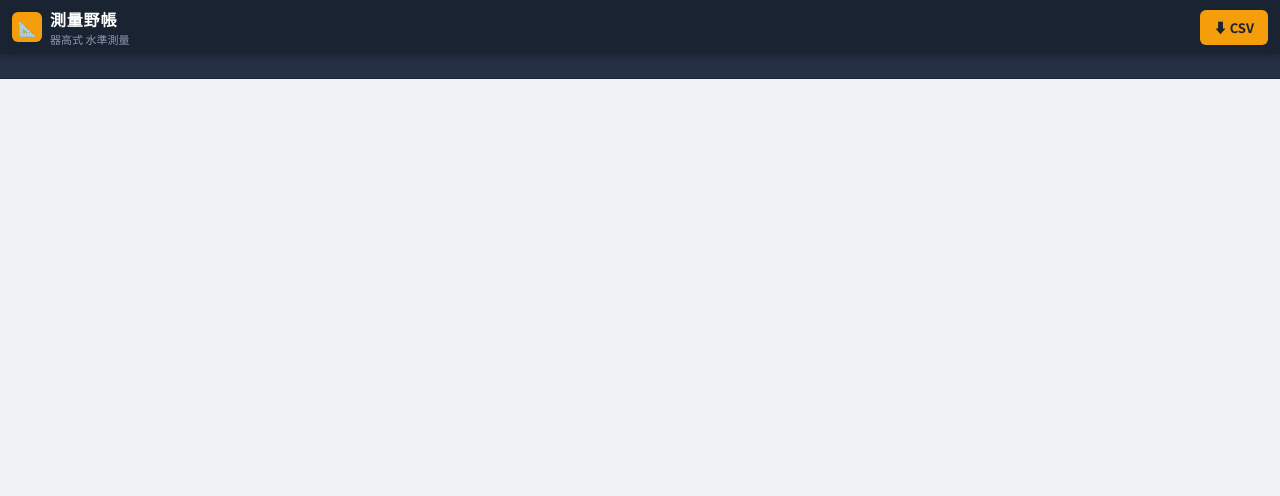
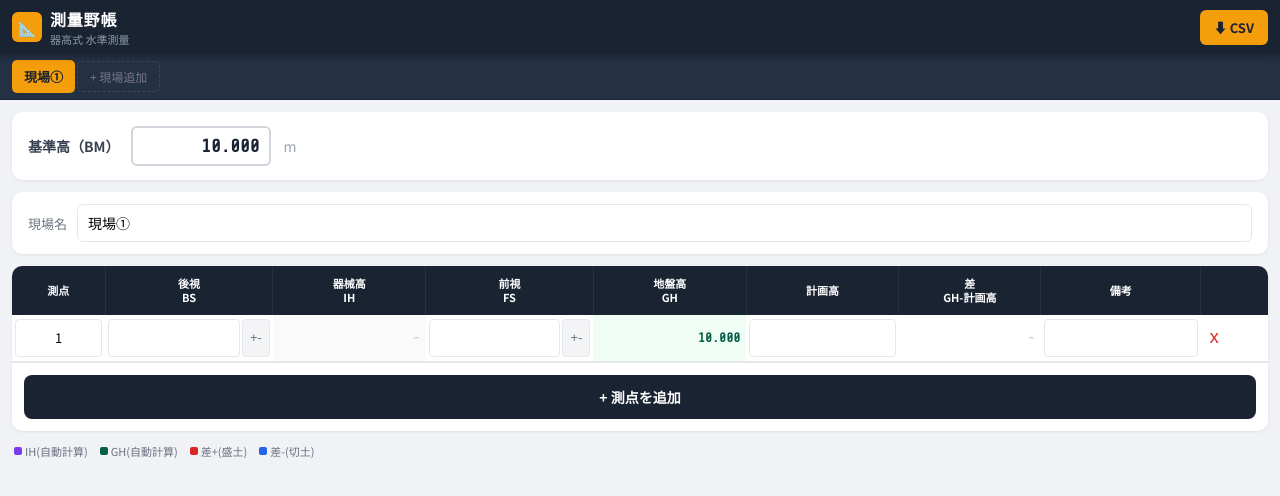
Before and after one commit to shirokagejp/sokuryo-yacho, a plain HTML site: page index.html in a window 1280 px wide. Drawn offline with nearby package versions, Linux system fonts and the light colour scheme.

Commit message:
Add files via upload

```diff
--- a/index.html
+++ b/index.html
@@ -3,12 +3,12 @@
 <head>
 <meta charset="UTF-8">
 <meta name="viewport" content="width=device-width, initial-scale=1.0, maximum-scale=1.0, user-scalable=no">
+<title>測量野帳</title>
 <link rel="manifest" href="./manifest.json">
 <meta name="theme-color" content="#1a2332">
 <meta name="apple-mobile-web-app-capable" content="yes">
 <meta name="apple-mobile-web-app-status-bar-style" content="black-translucent">
 <meta name="apple-mobile-web-app-title" content="測量野帳">
-<title>測量野帳</title>
 <link href="https://fonts.googleapis.com/css2?family=Noto+Sans+JP:wght@400;500;700&family=Share+Tech+Mono&display=swap" rel="stylesheet">
 <style>
   * { box-sizing: border-box; margin: 0; padding: 0; }
@@ -121,6 +121,7 @@ var STORAGE_KEY = 'sokuryo_yacho_v1';
 var sites = [];
 var activeSiteId = null;
 var saveTimer = null;
+var NA = 'autocomplete="off" autocorrect="off" autocapitalize="off" spellcheck="false"';
 
 function uid() { return Math.random().toString(36).substr(2,9); }
 function round3(v) { return Math.round(v * 1000) / 1000; }
@@ -133,17 +134,13 @@ function newSite(name) {
   return { id: id, name: name, bm: '10.000', rows: [newRow(1)] };
 }
 
-// ===== 保存・読込 =====
 function saveData() {
   try {
     var payload = JSON.stringify({ sites: sites, activeSiteId: activeSiteId });
     localStorage.setItem(STORAGE_KEY, payload);
     showSaved();
-  } catch(e) {
-    console.warn('保存失敗:', e);
-  }
+  } catch(e) {}
 }
-
 function showSaved() {
   var el = document.getElementById('saveIndicator');
   if (!el) return;
@@ -151,12 +148,10 @@ function showSaved() {
   if (el._t) clearTimeout(el._t);
   el._t = setTimeout(function() { el.textContent = ''; }, 2000);
 }
-
 function scheduleSave() {
   clearTimeout(saveTimer);
   saveTimer = setTimeout(saveData, 500);
 }
-
 function loadData() {
   try {
     var raw = localStorage.getItem(STORAGE_KEY);
@@ -172,24 +167,15 @@ function loadData() {
       if (!found) activeSiteId = sites[0].id;
       return true;
     }
-  } catch(e) {
-    console.warn('読込失敗:', e);
-  }
+  } catch(e) {}
   return false;
 }
 
-// ページを閉じる・更新する直前に必ず保存
-window.addEventListener('beforeunload', function() {
-  saveData();
-});
-// visibilityが隠れたとき（スマホでアプリ切替時）も保存
+window.addEventListener('beforeunload', function() { saveData(); });
 document.addEventListener('visibilitychange', function() {
-  if (document.visibilityState === 'hidden') {
-    saveData();
-  }
+  if (document.visibilityState === 'hidden') { saveData(); }
 });
 
-// ===== 計算 =====
 function calcRows(rows, bm) {
   var bmVal = parseFloat(bm) || 0;
   var ih = null;
@@ -226,7 +212,6 @@ function calcRows(rows, bm) {
   return result;
 }
 
-// ===== 描画 =====
 function render() { renderTabs(); renderMain(); }
 
 function renderTabs() {
@@ -240,7 +225,126 @@ function renderTabs() {
       var btn = document.createElement('button');
       btn.className = 'tab-btn' + (site.id === activeSiteId ? ' active' : '');
       btn.textContent = site.name;
-      btn.onclick = (function(sid) { return function() { activeSiteId = sid; render();
+      btn.onclick = (function(sid) {
+        return function() { activeSiteId = sid; render(); saveData(); };
+      })(site.id);
+      wrap.appendChild(btn);
+      if (sites.length > 1) {
+        var del = document.createElement('button');
+        del.className = 'tab-del';
+        del.textContent = 'x';
+        del.onclick = (function(sid) {
+          return function() { deleteSite(sid); };
+        })(site.id);
+        wrap.appendChild(del);
+      }
+      container.appendChild(wrap);
+    })(sites[i]);
+  }
+  var addBtn = document.createElement('button');
+  addBtn.className = 'tab-add';
+  addBtn.textContent = '+ 現場追加';
+  addBtn.onclick = openModal;
+  container.appendChild(addBtn);
+}
+
+function renderMain() {
+  var container = document.getElementById('mainContent');
+  var site = null;
+  for (var i = 0; i < sites.length; i++) {
+    if (sites[i].id === activeSiteId) { site = sites[i]; break; }
+  }
+  if (!site) { container.innerHTML = ''; return; }
+  var computed = calcRows(site.rows, site.bm);
+
+  var html = '<div class="bm-card">'
+    + '<span class="bm-label">基準高（BM）</span>'
+    + '<input class="bm-input" type="text" id="bmInput" value="' + esc(site.bm) + '" ' + NA + '>'
+    + '<span class="bm-unit">m</span></div>'
+    + '<div class="site-name-row">'
+    + '<span class="site-name-label">現場名</span>'
+    + '<input class="site-name-input" type="text" id="siteNameInput" value="' + esc(site.name) + '" maxlength="20" autocomplete="off"></div>'
+    + '<div class="table-card"><div class="table-wrap"><table><thead><tr>'
+    + '<th style="width:50px">測点</th>'
+    + '<th style="width:90px">後視\nBS</th>'
+    + '<th style="width:82px">器械高\nIH</th>'
+    + '<th style="width:90px">前視\nFS</th>'
+    + '<th style="width:82px">地盤高\nGH</th>'
+    + '<th style="width:82px">計画高</th>'
+    + '<th style="width:76px">差\nGH-計画高</th>'
+    + '<th style="width:86px">備考</th>'
+    + '<th style="width:36px"></th>'
+    + '</tr></thead><tbody id="tableBody">';
+
+  for (var j = 0; j < computed.length; j++) {
+    var row = computed[j];
+    var diffVal = row.diff !== '' ? parseFloat(row.diff) : null;
+    var diffClass = 'diff-empty', diffText = '-';
+    if (diffVal !== null) {
+      diffClass = diffVal > 0 ? 'diff-pos' : diffVal < 0 ? 'diff-neg' : 'diff-zero';
+      diffText = (diffVal > 0 ? '+' : '') + row.diff;
+    }
+    var ihClass = row.ih ? 'auto-cell auto-ih' : 'auto-cell auto-ih-empty';
+    var ghClass = row.gh ? 'auto-cell auto-gh' : 'auto-cell auto-gh-empty';
+    html += '<tr data-rowid="' + row.id + '">'
+      + '<td><input class="cell-input name" type="text" value="' + esc(row.no) + '" data-field="no" data-rowid="' + row.id + '" autocomplete="off"></td>'
+      + '<td><div class="input-wrap">'
+      + '<input class="cell-input' + (row.bs ? ' bs-filled' : '') + '" type="text" value="' + esc(row.bs) + '" data-field="bs" data-rowid="' + row.id + '" ' + NA + '>'
+      + '<button class="btn-pm" onclick="toggleSign(\'' + row.id + '\',\'bs\')">+-</button>'
+      + '</div></td>'
+      + '<td class="' + ihClass + '">' + (row.ih || '-') + '</td>'
+      + '<td><div class="input-wrap">'
+      + '<input class="cell-input' + (row.fs ? ' fs-filled' : '') + '" type="text" value="' + esc(row.fs) + '" data-field="fs" data-rowid="' + row.id + '" ' + NA + '>'
+      + '<button class="btn-pm" onclick="toggleSign(\'' + row.id + '\',\'fs\')">+-</button>'
+      + '</div></td>'
+      + '<td class="' + ghClass + '">' + (row.gh || '-') + '</td>'
+      + '<td><input class="cell-input" type="text" value="' + esc(row.planH) + '" data-field="planH" data-rowid="' + row.id + '" ' + NA + '></td>'
+      + '<td class="auto-cell ' + diffClass + '">' + diffText + '</td>'
+      + '<td><input class="cell-input remark" type="text" value="' + esc(row.remark) + '" data-field="remark" data-rowid="' + row.id + '" autocomplete="off"></td>'
+      + '<td><button class="btn-del-row" onclick="deleteRow(\'' + row.id + '\')">x</button></td>'
+      + '</tr>';
+  }
+
+  html += '</tbody></table></div>'
+    + '<div class="add-row-bar"><button class="btn-add-row" onclick="addRow()">+ 測点を追加</button></div></div>'
+    + '<div class="legend">'
+    + '<span><span class="dot" style="background:#7c3aed"></span>IH(自動計算)</span>'
+    + '<span><span class="dot" style="background:#065f46"></span>GH(自動計算)</span>'
+    + '<span><span class="dot" style="background:#dc2626"></span>差+(盛土)</span>'
+    + '<span><span class="dot" style="background:#2563eb"></span>差-(切土)</span>'
+    + '</div>';
+
+  container.innerHTML = html;
+
+  document.getElementById('bmInput').addEventListener('input', function(e) {
+    var s = null;
+    for (var i = 0; i < sites.length; i++) { if (sites[i].id === activeSiteId) { s = sites[i]; break; } }
+    if (s) { s.bm = e.target.value; rerenderComputed(s); scheduleSave(); }
+  });
+
+  document.getElementById('siteNameInput').addEventListener('input', function(e) {
+    var s = null;
+    for (var i = 0; i < sites.length; i++) { if (sites[i].id === activeSiteId) { s = sites[i]; break; } }
+    if (s) { s.name = e.target.value; renderTabs(); scheduleSave(); }
+  });
+
+  var inputs = document.querySelectorAll('[data-rowid][data-field]');
+  for (var k = 0; k < inputs.length; k++) {
+    inputs[k].addEventListener('input', function(e) {
+      var rowId = e.target.getAttribute('data-rowid');
+      var field = e.target.getAttribute('data-field');
+      var s = null;
+      for (var i = 0; i < sites.length; i++) { if (sites[i].id === activeSiteId) { s = sites[i]; break; } }
+      if (!s) return;
+      var row = null;
+      for (var j = 0; j < s.rows.length; j++) { if (s.rows[j].id === rowId) { row = s.rows[j]; break; } }
+      if (!row) return;
+      row[field] = e.target.value;
+      rerenderComputed(s);
+      scheduleSave();
+    });
+  }
+}
 
 function rerenderComputed(site) {
   var computed = calcRows(site.rows, site.bm);
@@ -249,9 +353,9 @@ function rerenderComputed(site) {
     var tr = document.querySelector('tr[data-rowid="' + row.id + '"]');
     if (!tr) continue;
     var cells = tr.querySelectorAll('td');
-    cells[2].textContent = row.ih || '—';
+    cells[2].textContent = row.ih || '-';
     cells[2].className = row.ih ? 'auto-cell auto-ih' : 'auto-cell auto-ih-empty';
-    cells[4].textContent = row.gh || '—';
+    cells[4].textContent = row.gh || '-';
     cells[4].className = row.gh ? 'auto-cell auto-gh' : 'auto-cell auto-gh-empty';
     var diffVal = row.diff !== '' ? parseFloat(row.diff) : null;
     if (diffVal !== null) {
@@ -259,7 +363,7 @@ function rerenderComputed(site) {
       cells[6].textContent = (diffVal > 0 ? '+' : '') + row.diff;
     } else {
       cells[6].className = 'auto-cell diff-empty';
-      cells[6].textContent = '—';
+      cells[6].textContent = '-';
     }
     var bsInput = tr.querySelector('[data-field="bs"]');
     if (bsInput) bsInput.className = 'cell-input' + (row.bs ? ' bs-filled' : '');
@@ -385,13 +489,10 @@ if (!loadData()) {
   saveData();
 }
 render();
-if ("serviceWorker" in navigator) {
-  window.addEventListener("load", function() {
-    navigator.serviceWorker.register("./sw.js").then(function(r) {
-      console.log("SW registered");
-    }).catch(function(e) {
-      console.warn("SW error:", e);
-    });
+
+if ('serviceWorker' in navigator) {
+  window.addEventListener('load', function() {
+    navigator.serviceWorker.register('./sw.js');
   });
 }
 </script>
```
